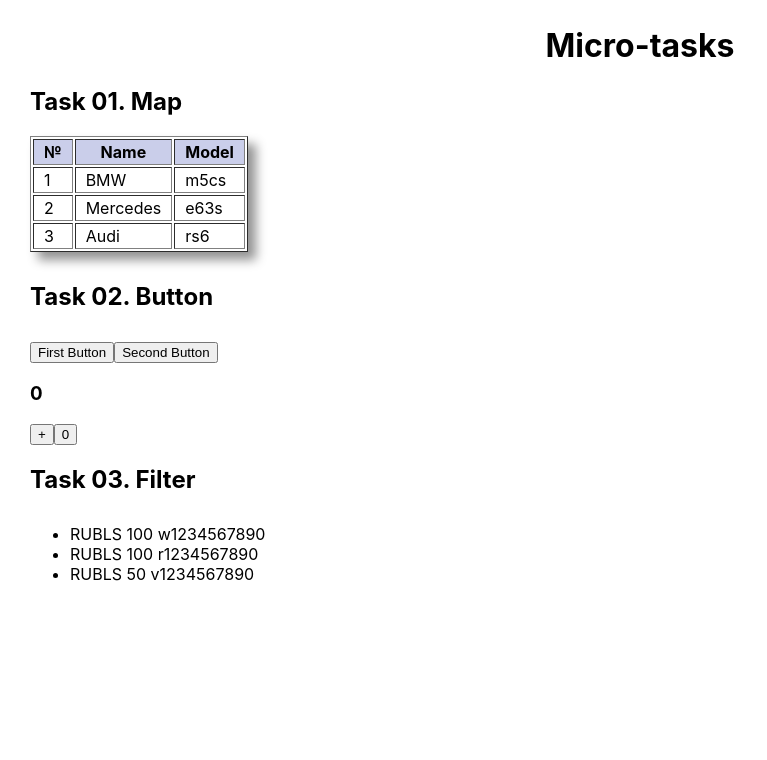
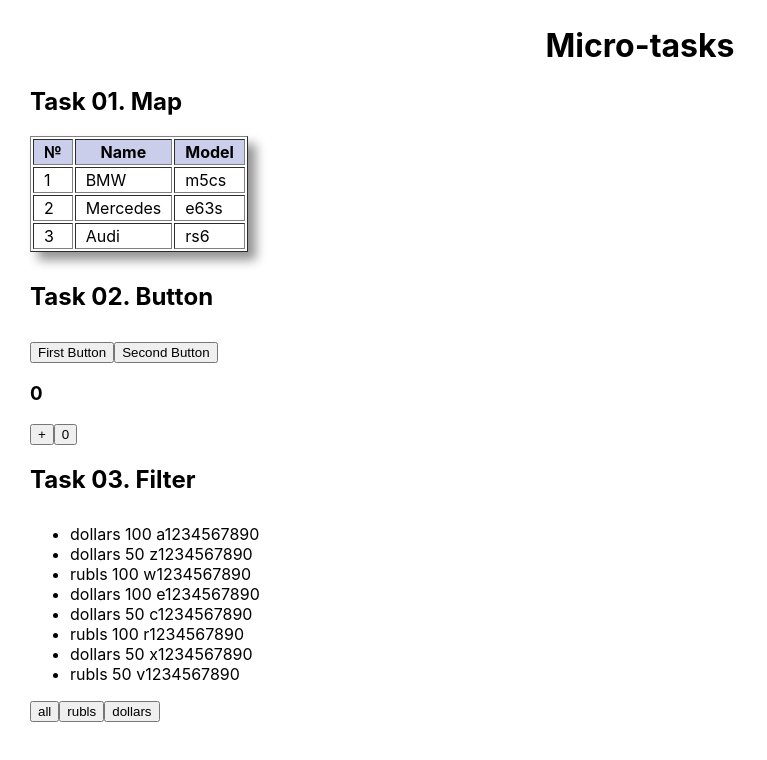
Before and after one commit to AlekseiBestuzhev/micro-tasks, a React (Create React App) app: page / in a window 1280 px wide. Shown: the top 760 px of the page, without its empty margins (0-767 px from the left). Built offline with nearby package versions, Linux system fonts and the light colour scheme.

Commit message:
feat: task_03 monday_1 done

```diff
--- /dev/null
+++ b/src/components/Filters.tsx
@@ -0,0 +1,35 @@
+import React from 'react';
+import { FilterMoneyType } from '../tasks/task_03_filter/TaskFilter';
+
+export type moneyType = {
+	banknots: string,
+	value: number,
+	number: string
+}
+
+type FiltersType = {
+	array: moneyType[],
+	callBack: (nameButton: FilterMoneyType) => void
+}
+
+export const Filters = (props: FiltersType) => {
+	const showList: JSX.Element | JSX.Element[] = props.array.map((elem, index) => {
+		return (
+			<li key={index}>
+				<span>{elem.banknots} </span>
+				<span>{elem.value} </span>
+				<span>{elem.number}</span>
+			</li>
+		)
+	});
+	return (
+		<>
+			<ul>
+				{showList}
+			</ul>
+			<button onClick={() => { props.callBack('all') }}>all</button>
+			<button onClick={() => { props.callBack('rubls') }}>rubls</button>
+			<button onClick={() => { props.callBack('dollars') }}>dollars</button>
+		</>
+	);
+}
--- a/src/tasks/task_03_filter/TaskFilter.tsx
+++ b/src/tasks/task_03_filter/TaskFilter.tsx
@@ -1,31 +1,35 @@
 import React, { useState } from 'react';
+import { Filters, moneyType } from '../../components/Filters';
+
+export type FilterMoneyType = 'rubls' | 'dollars' | 'all';
 
 export const TaskFilter = () => {
-	const [money, setMoney] = useState([
-		{ banknots: 'Dollars', value: 100, number: ' a1234567890' },
-		{ banknots: 'Dollars', value: 50, number: ' z1234567890' },
-		{ banknots: 'RUBLS', value: 100, number: ' w1234567890' },
-		{ banknots: 'Dollars', value: 100, number: ' e1234567890' },
-		{ banknots: 'Dollars', value: 50, number: ' c1234567890' },
-		{ banknots: 'RUBLS', value: 100, number: ' r1234567890' },
-		{ banknots: 'Dollars', value: 50, number: ' x1234567890' },
-		{ banknots: 'RUBLS', value: 50, number: ' v1234567890' },
-	]);
-	const filteredMoney = money.filter(elem => elem.banknots === 'RUBLS');
+	const money: moneyType[] = [
+		{ banknots: 'dollars', value: 100, number: ' a1234567890' },
+		{ banknots: 'dollars', value: 50, number: ' z1234567890' },
+		{ banknots: 'rubls', value: 100, number: ' w1234567890' },
+		{ banknots: 'dollars', value: 100, number: ' e1234567890' },
+		{ banknots: 'dollars', value: 50, number: ' c1234567890' },
+		{ banknots: 'rubls', value: 100, number: ' r1234567890' },
+		{ banknots: 'dollars', value: 50, number: ' x1234567890' },
+		{ banknots: 'rubls', value: 50, number: ' v1234567890' },
+	];
+	let currentMoney = money;
+	let [filter, setFilter] = useState<FilterMoneyType>('all');
+
+	const onClickFilterHendler = (nameButton: FilterMoneyType) => {
+		setFilter(nameButton);
+	}
+	if (filter === 'rubls') {
+		currentMoney = money.filter(elem => elem.banknots === 'rubls');
+	}
+	if (filter === 'dollars') {
+		currentMoney = money.filter(elem => elem.banknots === 'dollars');
+	}
 	return (
 		<div>
 			<h2 className='task'>Task 03. Filter</h2>
-			<ul>
-				{filteredMoney.map((elem, index) => {
-					return (
-						<li key={index}>
-							<span>{elem.banknots} </span>
-							<span>{elem.value} </span>
-							<span>{elem.number}</span>
-						</li>
-					)
-				})}
-			</ul>
+			<Filters array={currentMoney} callBack={onClickFilterHendler} />
 		</div>
 	);
 }
```
